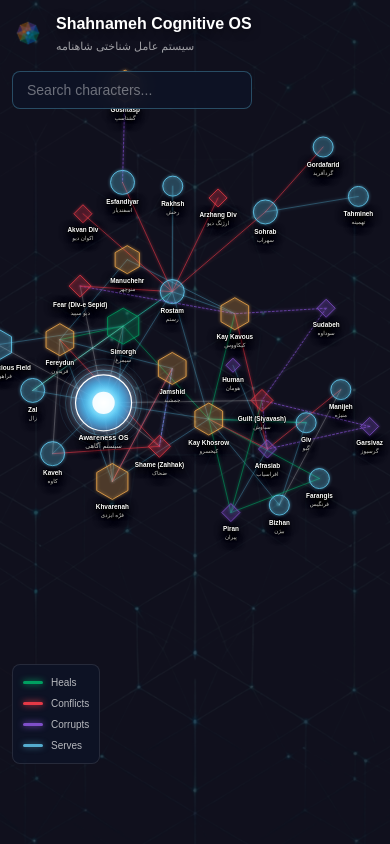
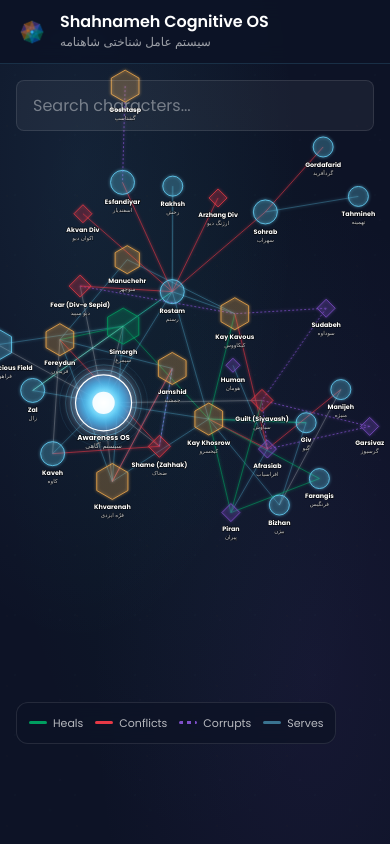
Before and after one commit to Norvan25/shahnameh-cognitive-os, a React (Vite) app: page / in a window 390 px wide. Built offline with nearby package versions, Linux system fonts and the light colour scheme.

Commit message:
Add files via upload

```diff
--- a/src/App.css
+++ b/src/App.css
@@ -1,3 +1,6 @@
+@import url('https://fonts.googleapis.com/css2?family=Poppins:wght@300;400;500;600;700&display=swap');
+
+/* Base Styles */
 * {
   margin: 0;
   padding: 0;
@@ -5,46 +8,79 @@
 }
 
 html, body, #root {
+  width: 100%;
   height: 100%;
-  width: 100%;
   overflow: hidden;
 }
 
+body {
+  font-family: 'Poppins', sans-serif;
+  background: #0D1326;
+  color: #FFFFFF;
+}
+
+/* ============================================
+   APP CONTAINER
+   ============================================ */
 .app-container {
-  width: 100vw;
+  width: 100%;
   height: 100vh;
-  background: #0D1326;
-  background-image: url('/neurolinks-bg.png');
-  background-size: cover;
-  background-position: center;
-  background-repeat: no-repeat;
   position: relative;
   overflow: hidden;
+  background:
+    radial-gradient(ellipse at 20% 20%, rgba(102, 211, 250, 0.08) 0%, transparent 50%),
+    radial-gradient(ellipse at 80% 80%, rgba(127, 79, 201, 0.08) 0%, transparent 50%),
+    radial-gradient(ellipse at 50% 50%, rgba(0, 158, 96, 0.05) 0%, transparent 70%),
+    #0D1326;
 }
 
-/* Header */
+/* Neurolinks background pattern */
+.app-container::before {
+  content: '';
+  position: absolute;
+  top: 0;
+  left: 0;
+  right: 0;
+  bottom: 0;
+  background-image:
+    radial-gradient(circle at 25% 25%, rgba(102, 211, 250, 0.03) 0%, transparent 2%),
+    radial-gradient(circle at 75% 75%, rgba(127, 79, 201, 0.03) 0%, transparent 2%),
+    radial-gradient(circle at 50% 10%, rgba(0, 158, 96, 0.02) 0%, transparent 2%),
+    radial-gradient(circle at 10% 80%, rgba(242, 133, 0, 0.02) 0%, transparent 2%);
+  background-size: 60px 60px, 80px 80px, 100px 100px, 70px 70px;
+  pointer-events: none;
+  z-index: 0;
+}
+
+/* ============================================
+   HEADER
+   ============================================ */
 .app-header {
-  position: absolute;
-  top: 16px;
-  left: 16px;
-  z-index: 10;
+  position: fixed;
+  top: 0;
+  left: 0;
+  right: 0;
+  height: 72px;
+  display: flex;
+  align-items: center;
+  justify-content: space-between;
+  padding: 0 24px;
+  background: rgba(13, 19, 38, 0.9);
+  backdrop-filter: blur(10px);
+  border-bottom: 1px solid rgba(102, 211, 250, 0.15);
+  z-index: 50;
 }
 
 .header-brand {
   display: flex;
   align-items: center;
-  gap: 12px;
+  gap: 16px;
 }
 
 .norvan-logo {
   width: 40px;
   height: 40px;
-  opacity: 0.8;
-  transition: opacity 0.2s;
-}
-
-.norvan-logo:hover {
-  opacity: 1;
+  object-fit: contain;
 }
 
 .header-titles {
@@ -53,24 +89,21 @@ html, body, #root {
 }
 
 .title-en {
-  font-family: 'Poppins', sans-serif;
-  font-size: 22px;
-  font-weight: 700;
+  font-size: 20px;
+  font-weight: 600;
   color: #FFFFFF;
-  margin: 0;
-  text-shadow: 0 2px 10px rgba(0, 0, 0, 0.5);
+  line-height: 1.2;
 }
 
 .title-fa {
-  font-family: 'Vazirmatn', 'Poppins', sans-serif;
-  font-size: 13px;
+  font-size: 14px;
+  font-family: 'Vazirmatn', sans-serif;
   color: rgba(255, 255, 255, 0.6);
-  margin: 2px 0 0 0;
+  margin-top: 2px;
 }
 
 /* Search */
 .search-container {
-  margin-top: 16px;
   position: relative;
   display: flex;
   align-items: center;
@@ -79,16 +112,16 @@ html, body, #root {
 
 .search-input {
   width: 220px;
-  padding: 10px 36px 10px 14px;
-  background: rgba(13, 19, 38, 0.85);
-  border: 1px solid rgba(102, 211, 250, 0.3);
+  padding: 10px 16px;
+  padding-right: 36px;
+  background: rgba(255, 255, 255, 0.05);
+  border: 1px solid rgba(255, 255, 255, 0.1);
   border-radius: 8px;
   color: #FFFFFF;
   font-family: 'Poppins', sans-serif;
   font-size: 14px;
   outline: none;
-  transition: border-color 0.2s;
-  backdrop-filter: blur(10px);
+  transition: all 0.2s;
 }
 
 .search-input::placeholder {
@@ -97,18 +130,18 @@ html, body, #root {
 
 .search-input:focus {
   border-color: #66D3FA;
-  box-shadow: 0 0 15px rgba(102, 211, 250, 0.2);
+  background: rgba(102, 211, 250, 0.05);
 }
 
 .search-clear {
   position: absolute;
-  right: 70px;
+  right: 60px;
   background: none;
   border: none;
   color: rgba(255, 255, 255, 0.5);
   font-size: 20px;
   cursor: pointer;
-  padding: 0 8px;
+  padding: 4px 8px;
 }
 
 .search-clear:hover {
@@ -116,150 +149,98 @@ html, body, #root {
 }
 
 .search-count {
-  font-family: 'Poppins', sans-serif;
   font-size: 12px;
   color: #66D3FA;
   white-space: nowrap;
 }
 
-/* Graph Container - FULL VIEWPORT */
+/* ============================================
+   LEGEND
+   ============================================ */
+.legend {
+  position: fixed;
+  top: 88px;
+  left: 24px;
+  display: flex;
+  flex-direction: column;
+  gap: 10px;
+  padding: 16px;
+  background: rgba(13, 19, 38, 0.8);
+  backdrop-filter: blur(8px);
+  border-radius: 12px;
+  border: 1px solid rgba(255, 255, 255, 0.1);
+  z-index: 40;
+}
+
+.legend-item {
+  display: flex;
+  align-items: center;
+  gap: 10px;
+}
+
+.legend-line {
+  width: 24px;
+  height: 3px;
+  border-radius: 2px;
+}
+
+.legend-line.heals {
+  background: #009E60;
+}
+
+.legend-line.conflicts {
+  background: #E63946;
+}
+
+.legend-line.corrupts {
+  background: #7F4FC9;
+  background: repeating-linear-gradient(
+    90deg,
+    #7F4FC9 0px,
+    #7F4FC9 4px,
+    transparent 4px,
+    transparent 8px
+  );
+}
+
+.legend-line.serves {
+  background: rgba(102, 211, 250, 0.5);
+}
+
+.legend span:last-child {
+  font-size: 12px;
+  color: rgba(255, 255, 255, 0.7);
+}
+
+/* ============================================
+   GRAPH CONTAINER
+   ============================================ */
 .graph-container {
   position: absolute;
   top: 0;
   left: 0;
   right: 0;
   bottom: 0;
-  width: 100%;
-  height: 100%;
+  z-index: 1;
 }
 
 .cognitive-graph {
   width: 100%;
   height: 100%;
-  display: block;
 }
 
-/* Legend */
-.legend {
-  position: absolute;
-  bottom: 16px;
-  left: 16px;
-  display: flex;
-  flex-direction: column;
-  gap: 6px;
-  background: rgba(13, 19, 38, 0.85);
-  padding: 12px;
-  border-radius: 8px;
-  border: 1px solid rgba(255, 255, 255, 0.1);
-  backdrop-filter: blur(10px);
-  z-index: 10;
-}
-
-.legend-item {
-  display: flex;
-  align-items: center;
-  gap: 8px;
-  font-family: 'Poppins', sans-serif;
-  font-size: 11px;
-  color: rgba(255, 255, 255, 0.7);
-}
-
-.legend-line {
-  width: 20px;
-  height: 3px;
-  border-radius: 2px;
-}
-
-.legend-line.heals {
-  background: #009E60;
-  box-shadow: 0 0 6px #009E60;
-}
-
-.legend-line.conflicts {
-  background: #E63946;
-  box-shadow: 0 0 6px #E63946;
-}
-
-.legend-line.corrupts {
-  background: #7F4FC9;
-  box-shadow: 0 0 6px #7F4FC9;
-}
-
-.legend-line.serves {
-  background: rgba(102, 211, 250, 0.8);
-  box-shadow: 0 0 6px rgba(102, 211, 250, 0.5);
-}
-
-/* Node styles */
-.node {
-  cursor: pointer;
-}
-
-.node.dimmed {
-  opacity: 0.2;
-}
-
-.node.highlighted {
-  filter: drop-shadow(0 0 10px #66D3FA);
-}
-
-.glow-ring {
-  animation: pulse-glow 3s ease-in-out infinite;
-}
-
-@keyframes pulse-glow {
-  0%, 100% {
-    stroke-opacity: 0.4;
-    transform: scale(1);
-  }
-  50% {
-    stroke-opacity: 0.8;
-    transform: scale(1.05);
-  }
-}
-
-/* Awareness node special glow */
-.awareness-glow {
-  animation: awareness-pulse 2s ease-in-out infinite;
-}
-
-@keyframes awareness-pulse {
-  0%, 100% {
-    opacity: 0.3;
-    r: 70;
-  }
-  50% {
-    opacity: 0.6;
-    r: 80;
-  }
-}
-
-/* Labels */
-.label-en {
-  pointer-events: none;
-  text-shadow: 0 2px 8px rgba(0, 0, 0, 0.9);
-}
-
-.label-fa {
-  pointer-events: none;
-  text-shadow: 0 2px 8px rgba(0, 0, 0, 0.9);
-}
-
-/* Links */
-.links line {
-  stroke-linecap: round;
-}
-
-.links line.dimmed {
-  opacity: 0.1;
-}
-
-/* Mobile Responsive */
+/* ============================================
+   MOBILE RESPONSIVE
+   ============================================ */
 @media (max-width: 768px) {
   .app-header {
-    top: 12px;
-    left: 12px;
-    right: 12px;
+    height: 64px;
+    padding: 0 16px;
+    flex-wrap: wrap;
+  }
+
+  .header-brand {
+    gap: 12px;
   }
 
   .norvan-logo {
@@ -272,24 +253,83 @@ html, body, #root {
   }
 
   .title-fa {
-    font-size: 11px;
+    font-size: 12px;
+  }
+
+  .search-container {
+    position: fixed;
+    top: 72px;
+    left: 16px;
+    right: 16px;
+    padding: 8px 0;
   }
 
   .search-input {
     width: 100%;
-    max-width: 240px;
+    font-size: 16px; /* Prevents iOS zoom */
+    padding: 12px 16px;
+  }
+
+  .search-clear {
+    right: 48px;
   }
 
   .legend {
-    bottom: 80px;
-    left: 12px;
-    padding: 10px;
+    top: auto;
+    bottom: 100px;
+    left: 16px;
+    padding: 12px;
+    flex-direction: row;
+    flex-wrap: wrap;
+    gap: 12px;
   }
 
   .legend-item {
+    gap: 6px;
+  }
+
+  .legend-line {
+    width: 18px;
+    height: 3px;
+  }
+
+  .legend span:last-child {
+    font-size: 11px;
+  }
+}
+
+/* Extra small screens */
+@media (max-width: 380px) {
+  .title-en {
+    font-size: 14px;
+  }
+
+  .title-fa {
+    display: none;
+  }
+
+  .legend {
+    padding: 10px;
+    gap: 8px;
+  }
+
+  .legend span:last-child {
     font-size: 10px;
   }
 }
 
-/* Fonts */
-@import url('https://fonts.googleapis.com/css2?family=Poppins:wght@300;400;500;600;700&display=swap');
+/* ============================================
+   VOICE HIGHLIGHT ANIMATION
+   ============================================ */
+@keyframes voicePulse {
+  0%, 100% {
+    filter: drop-shadow(0 0 8px currentColor);
+  }
+  50% {
+    filter: drop-shadow(0 0 20px currentColor) drop-shadow(0 0 30px currentColor);
+  }
+}
+
+.voice-highlighted {
+  animation: voicePulse 1s ease-in-out infinite;
+}
```
